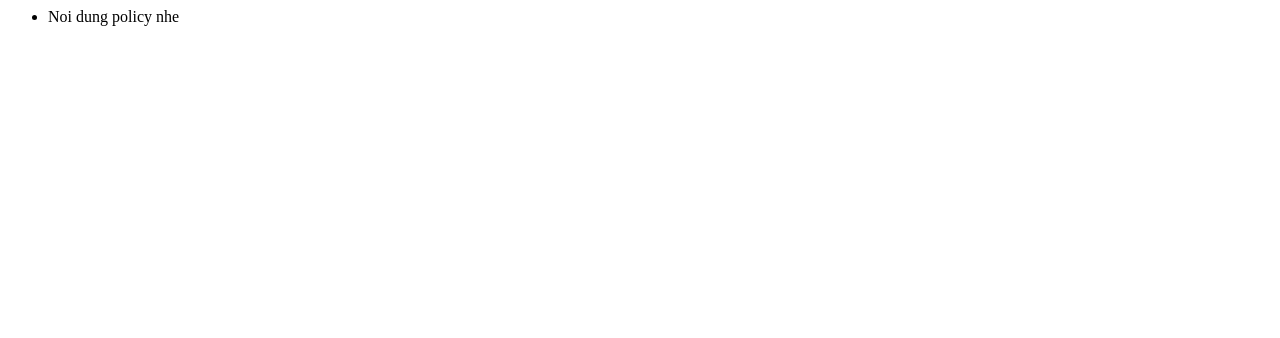
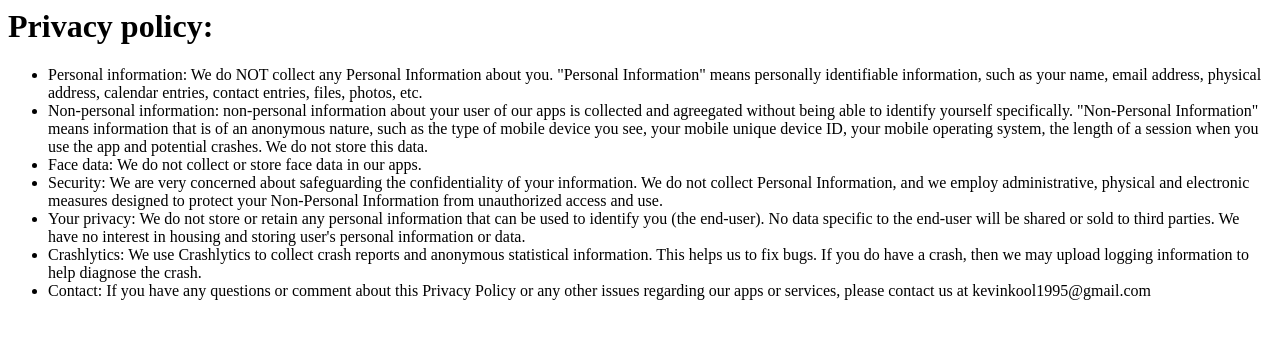
Before and after one commit to LASoftwareSolution/prename, a plain HTML site: page index.html in a window 1280 px wide. Drawn offline with Linux system fonts and the light colour scheme.

Commit message:
Update index.html

```diff
--- a/index.html
+++ b/index.html
@@ -1,10 +1,17 @@
 <html>
   <head>
-    <title>Policy</title>
+    <title>Privacy</title>
   </head>
   <body>
+    <h1>Privacy policy:</h1>
     <ul>
-      <li>Noi dung policy nhe</li>
+      <li>Personal information: We do NOT collect any Personal Information about you. "Personal Information" means personally identifiable information, such as your name, email address, physical address, calendar entries, contact entries, files, photos, etc.</li>
+      <li>Non-personal information: non-personal information about your user of our apps is collected and agreegated without being able to identify yourself specifically. "Non-Personal Information" means information that is of an anonymous nature, such as the type of mobile device you see, your mobile unique device ID, your mobile operating system, the length of a session when you use the app and potential crashes. We do not store this data.</li>
+      <li>Face data: We do not collect or store face data in our apps.</li>
+      <li>Security: We are very concerned about safeguarding the confidentiality of your information. We do not collect Personal Information, and we employ administrative, physical and electronic measures designed to protect your Non-Personal Information from unauthorized access and use.</li>
+      <li>Your privacy: We do not store or retain any personal information that can be used to identify you (the end-user). No data specific to the end-user will be shared or sold to third parties. We have no interest in housing and storing user's personal information or data.</li>
+      <li>Crashlytics: We use Crashlytics to collect crash reports and anonymous statistical information. This helps us to fix bugs. If you do have a crash, then we may upload logging information to help diagnose the crash.</li>
+      <li>Contact: If you have any questions or comment about this Privacy Policy or any other issues regarding our apps or services, please contact us at kevinkool1995@gmail.com</li>
     </ul>
   </body>
 </html>
```
